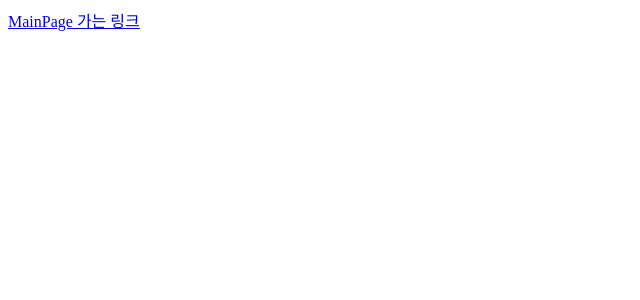
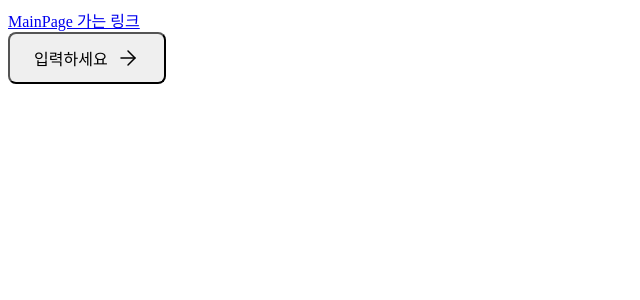
Before and after one commit to Important-is-Great-Youths/openmind, a React (Create React App) app: page /test in a window 1280 px wide. Shown: the top 300 px of the page, without its empty margins (0-640 px from the left). Built offline with nearby package versions, Linux system fonts and the light colour scheme.

Commit message:
fix : button box 수정중

```diff
--- a/src/page-layout/TestPage/TestPage.jsx
+++ b/src/page-layout/TestPage/TestPage.jsx
@@ -1,9 +1,11 @@
 import { Link } from "react-router-dom";
+import ButtonBox from "../../ui/ButtonBox/ButtonBox";
 
 export const TestPage = () => {
   return (
     <>
       <Link to="/">MainPage 가는 링크</Link>
+      <ButtonBox text={"입력하세요"} qnaBtn="questionBtn" />
     </>
   );
 };
--- a/src/ui/ButtonBox/ButtonBox.jsx
+++ b/src/ui/ButtonBox/ButtonBox.jsx
@@ -1,15 +1,16 @@
 import styles from "./ButtonBox.module.css";
 import { ReactComponent as ArrowRight2 } from "../../icon/icon-arrow-right2.svg";
+import classNames from "classnames/bind";
 
 export default function ButtonBox({ text, qnaBtn, qnaWidth }) {
   // const [isLoading, setIsLoading] = useState(false);
-
+  const cx = classNames.bind(styles);
   const cssQnaBtn = qnaBtn;
   return (
     <>
-      <button className={`${styles.qnaBtn} ${styles[cssQnaBtn]} ${styles[qnaWidth]}`}>
+      <button className={cx("qnaBtn", { cssQnaBtn }, { qnaWidth })}>
         <span>{text}</span>
-        <ArrowRight2 className={styles.arrowRight2} />
+        <ArrowRight2 className={cx("arrowRight2")} />
       </button>
     </>
   );
```
